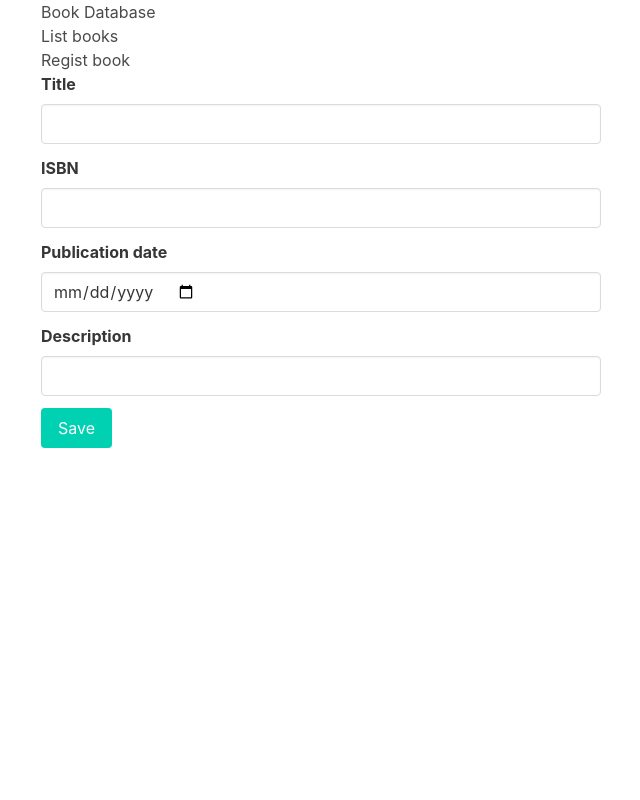
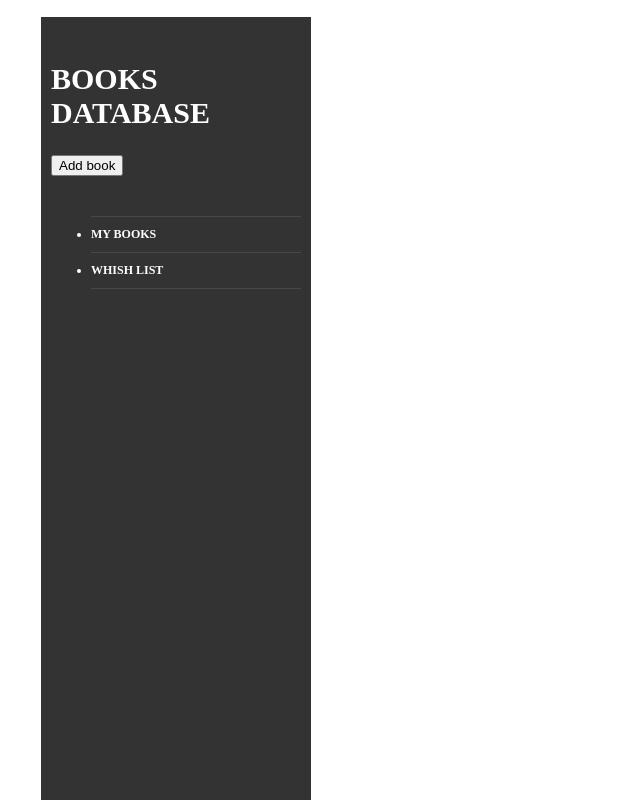
Before and after one commit to flowck/book-database__training, a React (Create React App) app: page / in a window 1280 px wide. Shown: the whole page, without its empty margins (319-959 px from the left). Built offline with nearby package versions, Linux system fonts and the light colour scheme.

Commit message:
fix: Reorganize files

```diff
--- a/src/App.jsx
+++ b/src/App.jsx
@@ -1,9 +1,13 @@
-import "bulma/css/bulma.min.css";
+/**
+ * Styles
+ */
 import "./assets/css/App.scss";
-import React, { useState } from "react";
-import Input from "./components/Input";
-import ListBooks from "./components/ListBooks";
+
+import React from "react";
 import { LC_BOOKS } from "./utils/constants";
+import ListBooks from "./components/ListBooks/ListBooks";
+import RegistBooks from "./components/RegistBooks";
+import Sidebar from "./components/Sidebar/Sidebar";
 
 /**
  * List books
@@ -32,47 +36,15 @@ function saveBook(title, isbn, publicationDate, description) {
 /**
  * Regist books
  */
-function RegistBooks(props) {
-  const [title, setTitle] = useState("");
-  const [description, setDescription] = useState("");
-  const [isbn, setIsbn] = useState("");
-  const [publicationDate, setPublicationDate] = useState("");
-
-  return (
-    <>
-      <h1>Regist book</h1>
-
-      <Input label="Title" type="text" setValue={setTitle} />
-      <Input label="ISBN" type="text" setValue={setIsbn} />
-      <Input
-        label="Publication date"
-        type="date"
-        setValue={setPublicationDate}
-      />
-      <Input label="Description" type="text" setValue={setDescription} />
-
-      <div className="field">
-        <div className="control">
-          <button
-            className="button is-primary"
-            onClick={() =>
-              props.saveBook(title, isbn, publicationDate, description)
-            }
-          >
-            Save
-          </button>
-        </div>
-      </div>
-    </>
-  );
-}
 
 function App() {
   return (
     <div className="app-container">
-      <h1>Book Database</h1>
-      <ListBooks data={listBooks()}></ListBooks>
-      <RegistBooks saveBook={saveBook}></RegistBooks>
+      <Sidebar></Sidebar>
+      <div className="app-container__content">
+        <ListBooks data={listBooks()}></ListBooks>
+        {/* <RegistBooks saveBook={saveBook}></RegistBooks> */}
+      </div>
     </div>
   );
 }
--- a/src/components/ListBooks.jsx
+++ /dev/null
@@ -1,20 +0,0 @@
-import React, { useState } from "react";
-
-/**
- * ListBooks
- * @property {array} data - List of books
- * @property {string} name - List name
- * @property {Component}
- */
-export default function ({ data, name }) {
-  const [books] = useState(data);
-
-  return (
-    <>
-      <h1>List books</h1>
-      {books.map((book, index) => (
-        <div key={index}>{book.title}</div>
-      ))}
-    </>
-  );
-}
```
